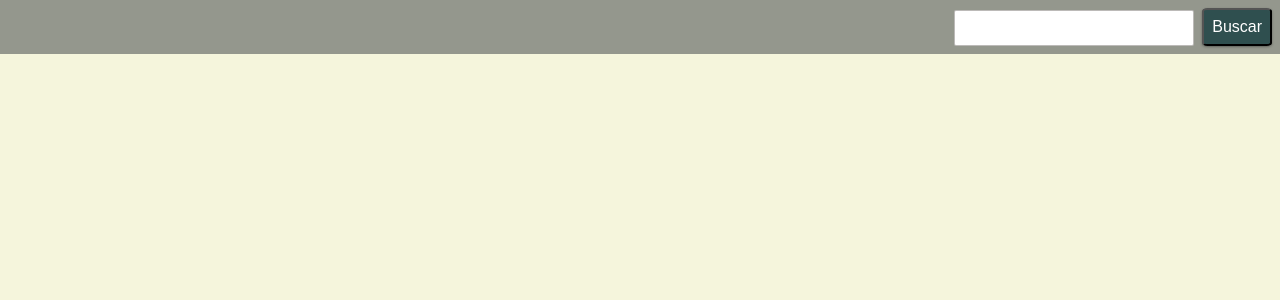
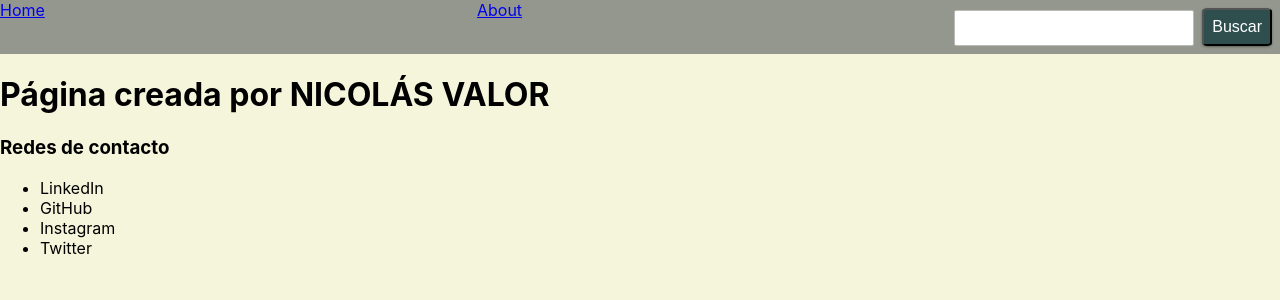
Before and after one commit to nicovalor/Rick-and-Morty, a React (Create React App) app: page /about in a window 1280 px wide. Shown: the top 300 px of the page. Built offline with nearby package versions, Linux system fonts and the light colour scheme.

Commit message:
comiteando todo

```diff
--- a/package.json
+++ b/package.json
@@ -8,6 +8,7 @@
     "@testing-library/user-event": "^13.5.0",
     "react": "^18.2.0",
     "react-dom": "^18.2.0",
+    "react-router-dom": "^6.6.2",
     "react-scripts": "5.0.1",
     "web-vitals": "^2.1.4"
   },
--- a/src/App.js
+++ b/src/App.js
@@ -1,9 +1,11 @@
 import "./App.css";
 
 import Cards from "./components/Cards/Cards.jsx";
-//import characters from "./data.js";
 import Nav from "./components/Nav/Nav";
+import About from "./components/About/about";
+import Detail from "./components/Detail/details";
 import { useState } from "react";
+import { Route, Routes } from "react-router-dom";
 
 function App() {
   const [characters, setCharacter] = useState([]);
@@ -36,14 +38,16 @@ function App() {
     setCharacter(characters.filter((char) => char.id !== characterID));
   };
   return (
-    <div
-      className="App"
-      style={{ padding: 0, backgroundColor: "beige", margin: 0 }}
-    >
+    <div style={{ padding: 0, backgroundColor: "beige", margin: 0 }}>
       <Nav onSearch={onSearch} />
-      <div>
-        <Cards characters={characters} onClose={onClose} />
-      </div>
+      <Routes>
+        <Route
+          path="/home"
+          element={<Cards characters={characters} onClose={onClose} />}
+        ></Route>
+        <Route path="/about" element={<About />}></Route>
+        <Route path="/detail/:detailId" element={<Detail />}></Route>
+      </Routes>
     </div>
   );
 }
--- /dev/null
+++ b/src/components/About/about.jsx
@@ -0,0 +1,21 @@
+import React from "react";
+import styles from "./about.module.css";
+
+export default function About(props) {
+  return (
+    <>
+      <div className={styles.container}>
+        <h1 className={styles.title}>
+          Página creada por <span className="style.name">NICOLÁS VALOR</span>
+        </h1>
+        <h3>Redes de contacto</h3>
+        <ul>
+          <li>LinkedIn</li>
+          <li>GitHub</li>
+          <li>Instagram</li>
+          <li>Twitter</li>
+        </ul>
+      </div>
+    </>
+  );
+}
--- a/src/components/Card/Card.jsx
+++ b/src/components/Card/Card.jsx
@@ -1,4 +1,5 @@
 import styles from "./Card.module.css";
+import { Link } from "react-router-dom";
 
 export default function Card(props) {
   return (
@@ -6,7 +7,9 @@ export default function Card(props) {
       <button className={styles.closeButton} onClick={props.onClose}>
         X
       </button>
-      <h2 className={styles.name}>{props.name}</h2>
+      <Link to={`/detail/${props.id}`}>
+        <h2 className={styles.name}>{props.name}</h2>
+      </Link>
       <h2 className={styles.species}>{props.species}</h2>
       <h2 className={styles.gender}>{props.gender}</h2>
       <img className={styles.image} src={props.image} alt="" />
--- a/src/components/Card/Card.module.css
+++ b/src/components/Card/Card.module.css
@@ -1,6 +1,6 @@
 .container {
   background-color: rgb(159, 188, 159);
-  width: fit-content;
+  max-width: 100vw;
   padding: 0 1em;
   border-radius: 0.5em;
   border: rgb(121, 171, 143) solid 1px;
--- a/src/components/Cards/Cards.jsx
+++ b/src/components/Cards/Cards.jsx
@@ -12,6 +12,7 @@ export default function Cards(props) {
           gender={char.gender}
           image={char.image}
           onClose={() => props.onClose(char.id)}
+          id={char.id}
         />
       ))}
     </div>
--- /dev/null
+++ b/src/components/Detail/details.jsx
@@ -0,0 +1,35 @@
+import React from "react";
+import styles from "./details.module.css";
+import { useParams } from "react-router-dom";
+import { useState, useEffect } from "react";
+
+export default function Detail() {
+  const { detailId } = useParams();
+  const [character, setCharacter] = useState({});
+  useEffect(() => {
+    fetch(`https://rickandmortyapi.com/api/character/${detailId}`)
+      .then((response) => response.json())
+      .then((char) => {
+        if (char.name) {
+          setCharacter(char);
+        } else {
+          window.alert("No hay personajes con ese ID");
+        }
+      })
+      .catch((err) => {
+        window.alert("No hay personajes con ese ID");
+      });
+    return setCharacter({});
+  }, [detailId]);
+
+  return (
+    <div>
+      <h1 className={styles.title}>{`NOMBRE: ${character.name}`}</h1>
+      <p>{character.status}</p>
+      <p>{character.species}</p>
+      <p>{character.gender}</p>
+      <p>{character.origin?.name}</p>
+      <img src={character.image} alt={character.name}></img>
+    </div>
+  );
+}
--- a/src/components/Nav/Nav.jsx
+++ b/src/components/Nav/Nav.jsx
@@ -1,10 +1,13 @@
 import styles from "./Nav.module.css";
 import SearchBar from "../SearchBar/SearchBar";
+import { Link } from "react-router-dom";
 
 export default function Nav(props) {
   return (
     <>
       <div className={styles.nav}>
+        <Link to="/home">Home</Link>
+        <Link to="/about">About</Link>
         <SearchBar onSearch={props.onSearch} />
       </div>
     </>
--- a/src/components/Nav/Nav.module.css
+++ b/src/components/Nav/Nav.module.css
@@ -1,6 +1,6 @@
 .nav {
   background-color: rgb(148, 151, 141);
   display: flex;
-  justify-content: flex-end;
+  justify-content: space-between;
   width: 100%;
 }
--- a/src/index.js
+++ b/src/index.js
@@ -1,9 +1,12 @@
-import React from 'react'
-import ReactDOM from 'react-dom'
-import './index.css'
-import App from './App'
+import React from "react";
+import ReactDOM from "react-dom";
+import "./index.css";
+import App from "./App";
+import { BrowserRouter } from "react-router-dom";
 
 ReactDOM.render(
-  <App />,
-  document.getElementById('root')
-)
+  <BrowserRouter>
+    <App />
+  </BrowserRouter>,
+  document.getElementById("root")
+);
```
Also changed, not shown: src/components/About/about.module.css (added), src/components/Detail/details.module.css (added), 1 other file (tests, documents, lock files or other folders).
